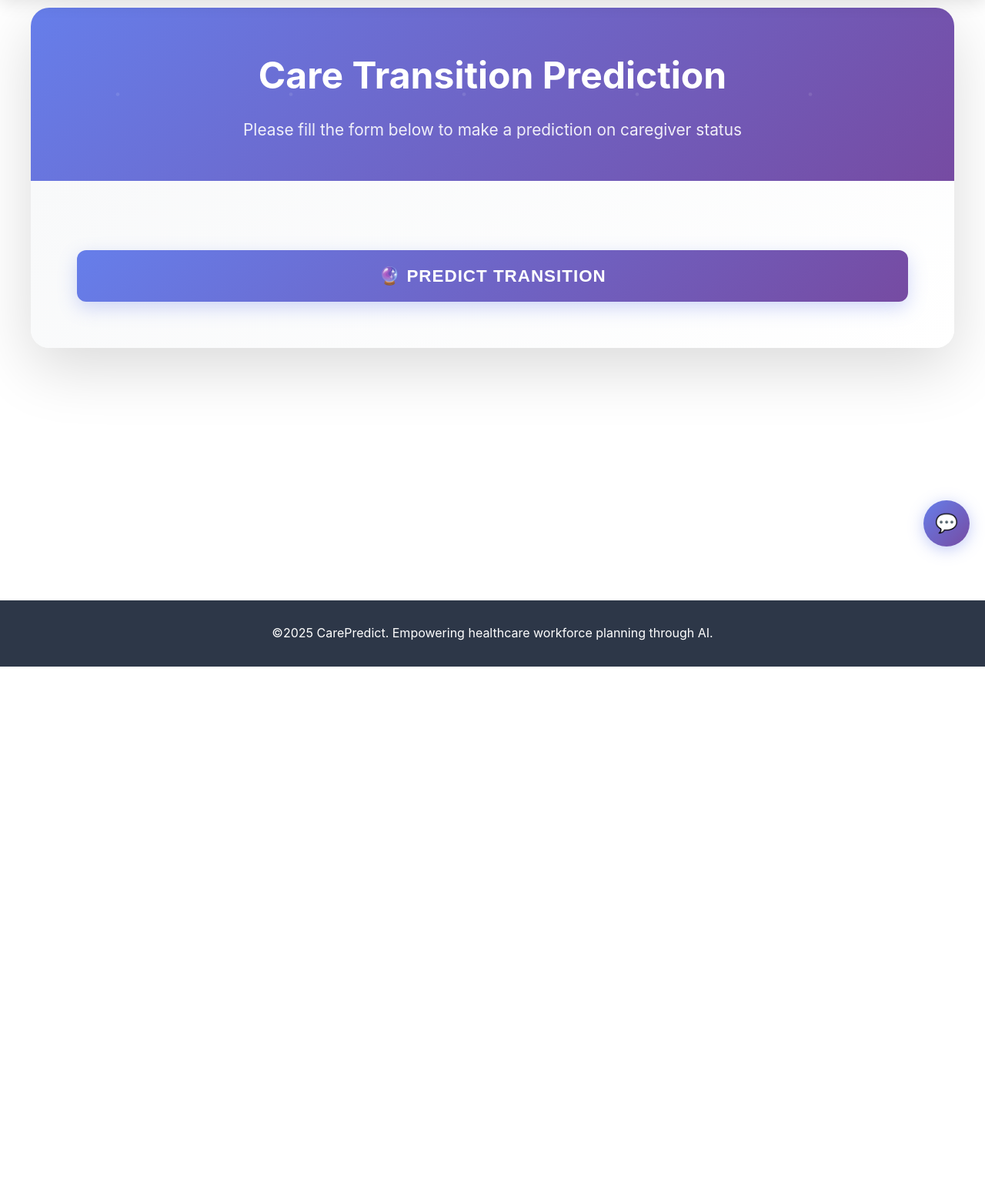
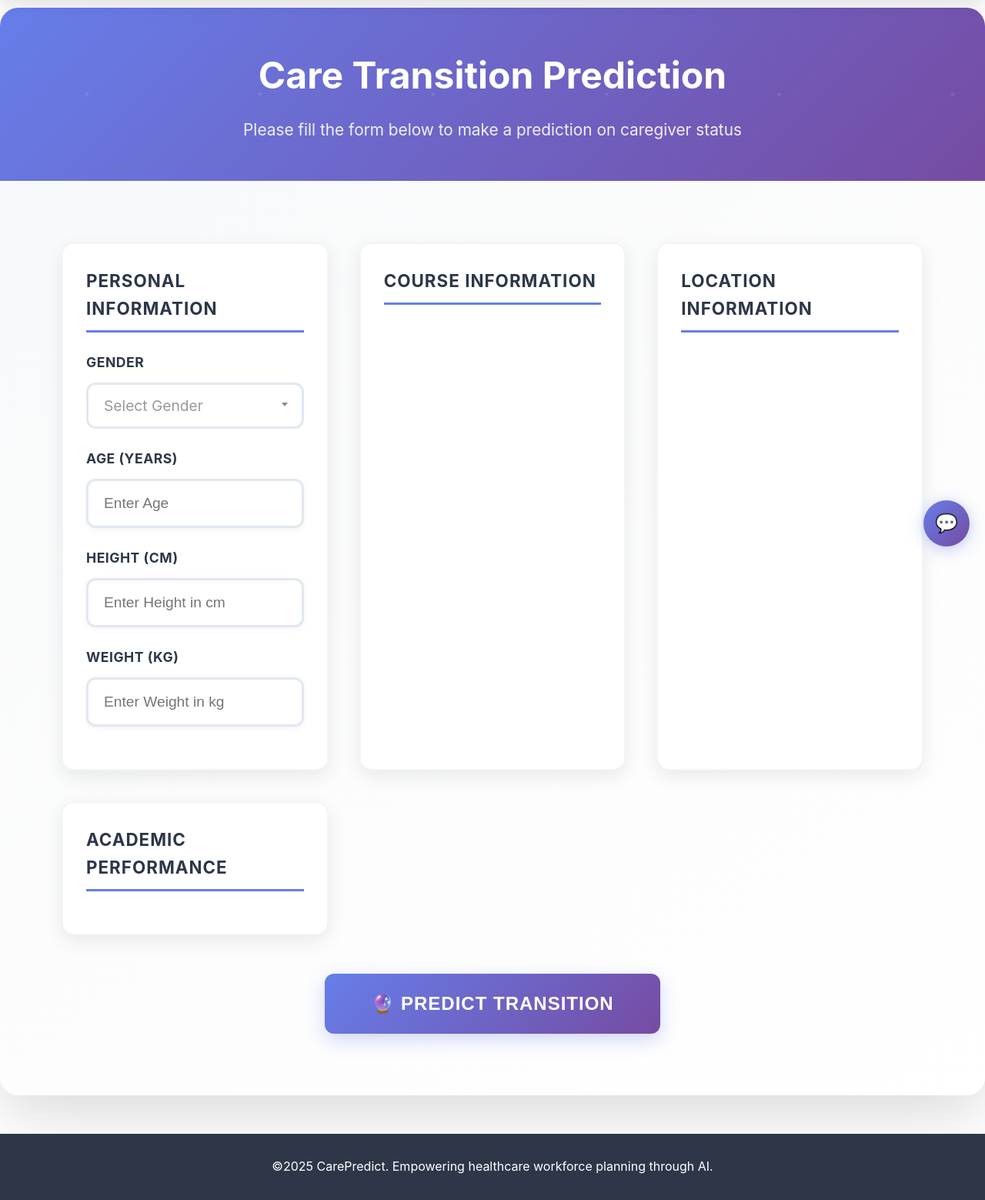
Before and after one commit to benard3360-star/Carepredict, a Flask app: page /predict in a window 1280 px wide. Shown: the part 70-1629 px from the top of the page at 77% size. Before the commit the page ends 936 px from the top, so only its background shows below. Run offline with Flask 3, Linux system fonts and the light colour scheme; parts of the project's set-up code (start-up, migrations or seed data) failed here and were passed over.

Commit message:
Add comprehensive physical attributes and enhanced form layout

```diff
--- a/app.py
+++ b/app.py
@@ -84,7 +84,15 @@
 
     # Simple AI responses based on keywords
     if 'predict' in user_message or 'prediction' in user_message:
-        response = "To make a prediction, fill out all the form fields including your course, grades, and location details. The system will analyze your data and provide a care transition likelihood."
+        response = "To make a prediction, fill out all the form fields including your gender, age, height, weight, course, grades, and location details. The system will analyze your data and provide a care transition likelihood."
+    elif 'age' in user_message:
+        response = "Age requirements: Students under 18 cannot transition. Optimal ages are 26-37 years. Age brackets: 0-17 (not eligible), 18-25 (reduced probability), 26-30 (boosted), 31-37 (good), 38-45 (stable), 46-60 (slight reduction)."
+    elif 'weight' in user_message or 'height' in user_message:
+        response = "Physical requirements: For Eldercare, minimum 45kg weight required. If patient weight exceeds caregiver weight by 15kg or more, assignment is not possible. Height ≥160cm and weight ≥55kg provide better transition probability."
+    elif 'patient' in user_message:
+        response = "Patient Weight field appears only for Eldercare courses. Caregivers must not exceed a 15kg weight difference below their assigned patients to ensure safe patient handling and transfers."
+    elif 'gender' in user_message:
+        response = "Gender affects transition probability: Male students typically have lower transition rates, while Female students with good performance have higher transition chances."
     elif 'score' in user_message or 'grade' in user_message:
         response = "Scores below 70 in any assessment may result in lower transition probability. A 'Fail' grade automatically results in 'Likely not to transition'."
     elif 'duration' in user_message or 'months' in user_message:
@@ -92,11 +100,11 @@
     elif 'county' in user_message or 'location' in user_message:
         response = "Select your county first, then the subcounty dropdown will automatically populate with relevant options for your area."
     elif 'course' in user_message:
-        response = "Choose between Childcare or Eldercare courses. Each has different minimum duration requirements for successful transition."
+        response = "Choose between Childcare or Eldercare courses. Eldercare has additional physical requirements including patient weight considerations. Each has different minimum duration requirements."
     elif 'help' in user_message or 'how' in user_message:
-        response = "I can help you understand the prediction form, scoring requirements, duration rules, and location selection. What specific question do you have?"
+        response = "I can help you understand the prediction form, age requirements, physical attributes, gender factors, scoring requirements, duration rules, and location selection. What specific question do you have?"
     else:
-        response = "I'm here to help with the Care Transition Prediction system. Ask me about form fields, scoring requirements, duration rules, or how predictions work!"
+        response = "I'm here to help with the Care Transition Prediction system. Ask me about form fields, age/weight requirements, gender factors, scoring requirements, duration rules, or how predictions work!"
 
     return jsonify({'response': response})
 
@@ -109,6 +117,13 @@
             input_data[feat] = val if val else ""
         else:
             input_data[feat] = float(val) if val else 0.0
+
+    # Get additional form data
+    gender = request.form.get('Gender', '')
+    age = int(request.form.get('Age', 0))
+    height = float(request.form.get('Height', 0))
+    weight = float(request.form.get('Weight', 0))
+    patient_weight = float(request.form.get('PatientWeight', 0)) if request.form.get('PatientWeight') else 0
 
     # Business Rules - Check BEFORE encoding (use original string values)
     score_features = ['Final Score', 'Practical-Icare', 'Average Attendance',
@@ -139,6 +154,24 @@
         duration_fail = True
         duration_reason = "The minimum training time for Eldercare course is 3 months, which was not met with the caregiver"
 
+    # Physical attributes validation
+    physical_fail = False
+    physical_reasons = []
+
+    # Age bracket validation
+    if age <= 17:
+        physical_fail = True
+        physical_reasons.append("Age requirement not met: Students under 18 years cannot transition to caregiving roles")
+
+    # Weight validation for Eldercare
+    if course == 'Eldercare':
+        if weight < 45:
+            physical_fail = True
+            physical_reasons.append("Weight requirement not met: Minimum 45kg required for Eldercare")
+        elif patient_weight > 0 and (patient_weight - weight) >= 15:
+            physical_fail = True
+            physical_reasons.append("The patient weight is higher than the caregiver weight threshold, find another caregiver for the patient")
+
     # Initialize reasons list
     failure_reasons = []
 
@@ -149,6 +182,11 @@
         will_transition = False
         probability = 0.05
         failure_reasons.append(duration_reason)
+    elif physical_fail:
+        # Physical requirements not met - SECOND HIGHEST PRIORITY
+        will_transition = False
+        probability = 0.08
+        failure_reasons.extend(physical_reasons)
     elif final_grade_fail:
         # Final grade failure - cannot transition
         will_transition = False
@@ -215,6 +253,38 @@
         probability = round(pred_prob, 4)
         will_transition = pred == 1
 
+        # Apply Gender business rule AFTER ML prediction
+        if gender == 'Male':
+            # Male students get low probability
+            probability = min(probability * 0.3, 0.25)  # Reduce probability significantly
+            will_transition = False
+            failure_reasons.append("Gender factor: Male students have lower transition probability")
+        elif gender == 'Female' and will_transition:
+            # Female students with good conditions get higher probability
+            probability = min(probability * 1.2, 0.95)  # Boost probability but cap at 95%
+
+        # Apply physical attributes adjustments for successful candidates
+        if will_transition:
+            # Age-based adjustments
+            if 18 <= age <= 25:
+                probability *= 0.9  # Slight reduction for younger adults
+            elif 26 <= age <= 30:
+                probability *= 1.1  # Boost for prime age
+            elif 31 <= age <= 37:
+                probability *= 1.05  # Good experience age
+            elif 38 <= age <= 45:
+                probability *= 1.0  # Stable
+            elif 46 <= age <= 60:
+                probability *= 0.95  # Slight reduction for older age
+
+            # Height and weight considerations for better patient handling
+            if height >= 160 and weight >= 55:
+                probability *= 1.05  # Better physical capability
+            elif height < 150 or weight < 50:
+                probability *= 0.9  # May have challenges with patient handling
+
+            probability = min(probability, 0.95)  # Cap at 95%
+
     return render_template(
         "result.html",
         will_transition=will_transition,
--- a/templates/predict.html
+++ b/templates/predict.html
@@ -1,7 +1,7 @@
 {% extends "base.html" %} {% block extra_css %}
 <style>
   .predict-container {
-    max-width: 1200px;
+    max-width: 1400px;
     margin: 0 auto;
     background: white;
     border-radius: 24px;
@@ -40,24 +40,42 @@
     z-index: 1;
   }
   .form-container {
-    padding: 60px;
+    padding: 80px;
     background: linear-gradient(145deg, #f8f9fa 0%, #ffffff 100%);
   }
   .form-grid {
     display: grid;
-    grid-template-columns: repeat(auto-fit, minmax(350px, 1fr));
-    gap: 35px;
+    grid-template-columns: repeat(auto-fit, minmax(320px, 1fr));
+    gap: 40px;
+  }
+  .form-section {
+    background: #ffffff;
+    padding: 30px;
+    border-radius: 16px;
+    box-shadow: 0 8px 25px rgba(0, 0, 0, 0.08);
+    border: 2px solid #f1f5f9;
+  }
+  .section-title {
+    font-size: 1.4em;
+    font-weight: 700;
+    color: #2d3748;
+    margin-bottom: 25px;
+    padding-bottom: 10px;
+    border-bottom: 3px solid #667eea;
+    text-transform: uppercase;
+    letter-spacing: 1px;
   }
   .form-group {
     display: flex;
     flex-direction: column;
     position: relative;
+    margin-bottom: 25px;
   }
   .form-group label {
     font-weight: 700;
     margin-bottom: 12px;
     color: #2d3748;
-    font-size: 1.2em;
+    font-size: 1.1em;
     text-transform: uppercase;
     letter-spacing: 0.5px;
   }
@@ -110,20 +128,19 @@
     font-size: 1.1em !important;
   }
   .submit-btn {
-    grid-column: 1 / -1;
     background: linear-gradient(135deg, #667eea 0%, #764ba2 100%);
     color: white;
-    padding: 20px 50px;
+    padding: 25px 60px;
     border: none;
     border-radius: 12px;
-    font-size: 1.4em;
+    font-size: 1.5em;
     font-weight: 700;
     cursor: pointer;
     transition: all 0.3s ease;
-    margin-top: 30px;
     text-transform: uppercase;
     letter-spacing: 1px;
     box-shadow: 0 8px 25px rgba(102, 126, 234, 0.3);
+    min-width: 300px;
   }
   .submit-btn:hover {
     transform: translateY(-3px);
@@ -228,33 +245,98 @@
   <div class="form-container">
     <form method="POST" action="/result">
       <div class="form-grid">
+        <!-- Personal Information Section -->
+        <div class="form-section">
+          <h3 class="section-title">Personal Information</h3>
+
+          <div class="form-group">
+            <label for="Gender">Gender</label>
+            <select name="Gender" id="Gender" class="searchable-select" required>
+              <option value="">Select Gender</option>
+              <option value="Male">Male</option>
+              <option value="Female">Female</option>
+            </select>
+          </div>
+
+          <div class="form-group">
+            <label for="Age">Age (years)</label>
+            <input type="number" name="Age" id="Age" placeholder="Enter Age" min="0" max="100" required />
+          </div>
+
+          <div class="form-group">
+            <label for="Height">Height (cm)</label>
+            <input type="number" name="Height" id="Height" placeholder="Enter Height in cm" min="100" max="250" required />
+          </div>
+
+          <div class="form-group">
+            <label for="Weight">Weight (kg)</label>
+            <input type="number" name="Weight" id="Weight" placeholder="Enter Weight in kg" min="30" max="200" required />
+          </div>
+        </div>
+
+        <!-- Course Information Section -->
+        <div class="form-section">
+          <h3 class="section-title">Course Information</h3>
+
           {% for feature in features_info %}
+          {% if feature.name == 'Course' or feature.name == 'Course Duration Months' or feature.name == 'Final Grade' %}
           <div class="form-group">
             <label for="{{ feature.name }}">{{ feature.name }}</label>
             {% if feature.type == 'categorical' %}
-          <select
-            name="{{ feature.name }}"
-            id="{{ feature.name }}"
-            class="searchable-select"
-            required
-          >
+            <select name="{{ feature.name }}" id="{{ feature.name }}" class="searchable-select" required>
               <option value="">Select {{ feature.name }}</option>
               {% for val in categorical_values[feature.name] %}
               <option value="{{ val }}">{{ val }}</option>
               {% endfor %}
             </select>
             {% else %}
-          <input
-            type="number"
-            step="any"
-            name="{{ feature.name }}"
-            id="{{ feature.name }}"
-            placeholder="Enter {{ feature.name }}"
-            required
-          />
+            <input type="number" step="any" name="{{ feature.name }}" id="{{ feature.name }}" placeholder="Enter {{ feature.name }}" required />
             {% endif %}
           </div>
+          {% endif %}
           {% endfor %}
+
+          <div class="form-group" id="patientWeightGroup" style="display: none;">
+            <label for="PatientWeight">Patient Weight (kg)</label>
+            <input type="number" name="PatientWeight" id="PatientWeight" placeholder="Enter Patient Weight in kg" min="30" max="200" />
+          </div>
+        </div>
+
+        <!-- Location Information Section -->
+        <div class="form-section">
+          <h3 class="section-title">Location Information</h3>
+
+          {% for feature in features_info %}
+          {% if feature.name == 'County' or feature.name == 'Sub_County' or feature.name == 'Location' %}
+          <div class="form-group">
+            <label for="{{ feature.name }}">{{ feature.name }}</label>
+            <select name="{{ feature.name }}" id="{{ feature.name }}" class="searchable-select" required>
+              <option value="">Select {{ feature.name }}</option>
+              {% for val in categorical_values[feature.name] %}
+              <option value="{{ val }}">{{ val }}</option>
+              {% endfor %}
+            </select>
+          </div>
+          {% endif %}
+          {% endfor %}
+        </div>
+
+        <!-- Academic Performance Section -->
+        <div class="form-section">
+          <h3 class="section-title">Academic Performance</h3>
+
+          {% for feature in features_info %}
+          {% if feature.name not in ['Course', 'Course Duration Months', 'Final Grade', 'County', 'Sub_County', 'Location'] %}
+          <div class="form-group">
+            <label for="{{ feature.name }}">{{ feature.name }}</label>
+            <input type="number" step="any" name="{{ feature.name }}" id="{{ feature.name }}" placeholder="Enter {{ feature.name }}" required />
+          </div>
+          {% endif %}
+          {% endfor %}
+        </div>
+      </div>
+
+      <div style="text-align: center; margin-top: 50px;">
         <button type="submit" class="submit-btn">🔮 Predict Transition</button>
       </div>
     </form>
@@ -292,6 +374,13 @@
       width: "100%",
     });
 
+    // Initialize Gender dropdown with Select2
+    $('#Gender').select2({
+      placeholder: 'Select Gender',
+      allowClear: true,
+      width: '100%'
+    });
+
     // Handle county change to update subcounties
     $('#County').on('change', function() {
       const selectedCounty = $(this).val();
@@ -312,6 +401,22 @@
             subCountySelect.trigger('change');
           })
           .catch(error => console.error('Error:', error));
+      }
+    });
+
+    // Handle course change to show/hide Patient Weight field
+    $('#Course').on('change', function() {
+      const selectedCourse = $(this).val();
+      const patientWeightGroup = $('#patientWeightGroup');
+      const patientWeightInput = $('#PatientWeight');
+
+      if (selectedCourse === 'Eldercare') {
+        patientWeightGroup.show();
+        patientWeightInput.prop('required', true);
+      } else {
+        patientWeightGroup.hide();
+        patientWeightInput.prop('required', false);
+        patientWeightInput.val('');
       }
     });
   });
```
Lines whose indentation alone changed are shown as unchanged.
